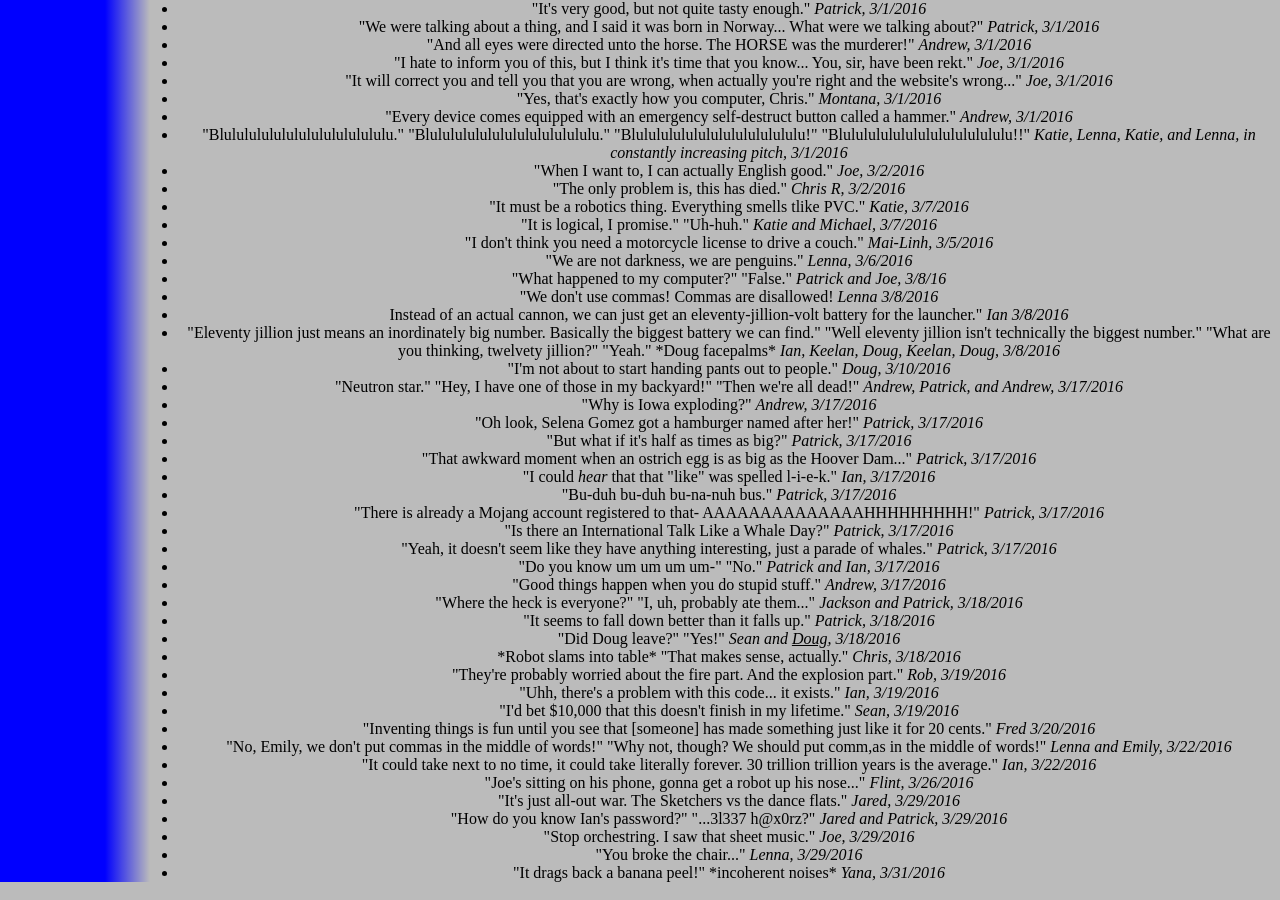
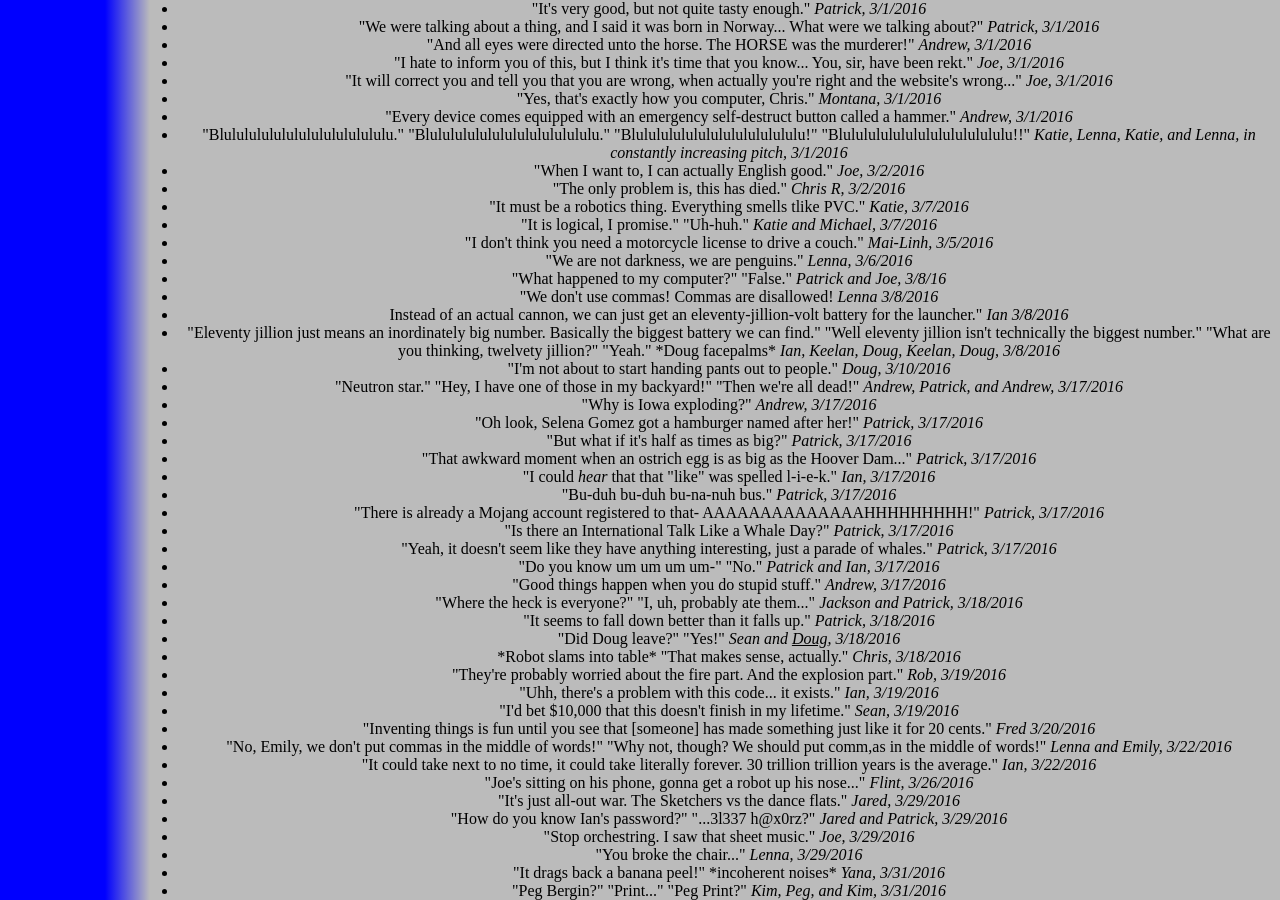
Before and after one commit to katiebugmoon/FRC4131.github.io, a Jekyll site: the page built from media/2016/quotes.html, in a window 1280 px wide and 900 px high, scrolled down 1780 px. Built offline with Jekyll 4.4.1, drawn with Linux system fonts in a browser that asks for light colours; nearby versions of some CDN libraries.

Commit message:
Update quotes.html

```diff
--- a/media/2016/quotes.html
+++ b/media/2016/quotes.html
@@ -141,4 +141,5 @@ title: Build Season 2016 Quotes
 	<li>"Stop orchestring. I saw that sheet music." <i>Joe, 3/29/2016</i></li>
 	<li>"You broke the chair..." <i>Lenna, 3/29/2016</i></li>
 	<li>"It drags back a banana peel!" *incoherent noises* <i>Yana, 3/31/2016</i></li>
+	<li>"Peg Bergin?" "Print..." "Peg Print?" <i>Kim, Peg, and Kim, 3/31/2016</i></li>
 </ul><center>
```
